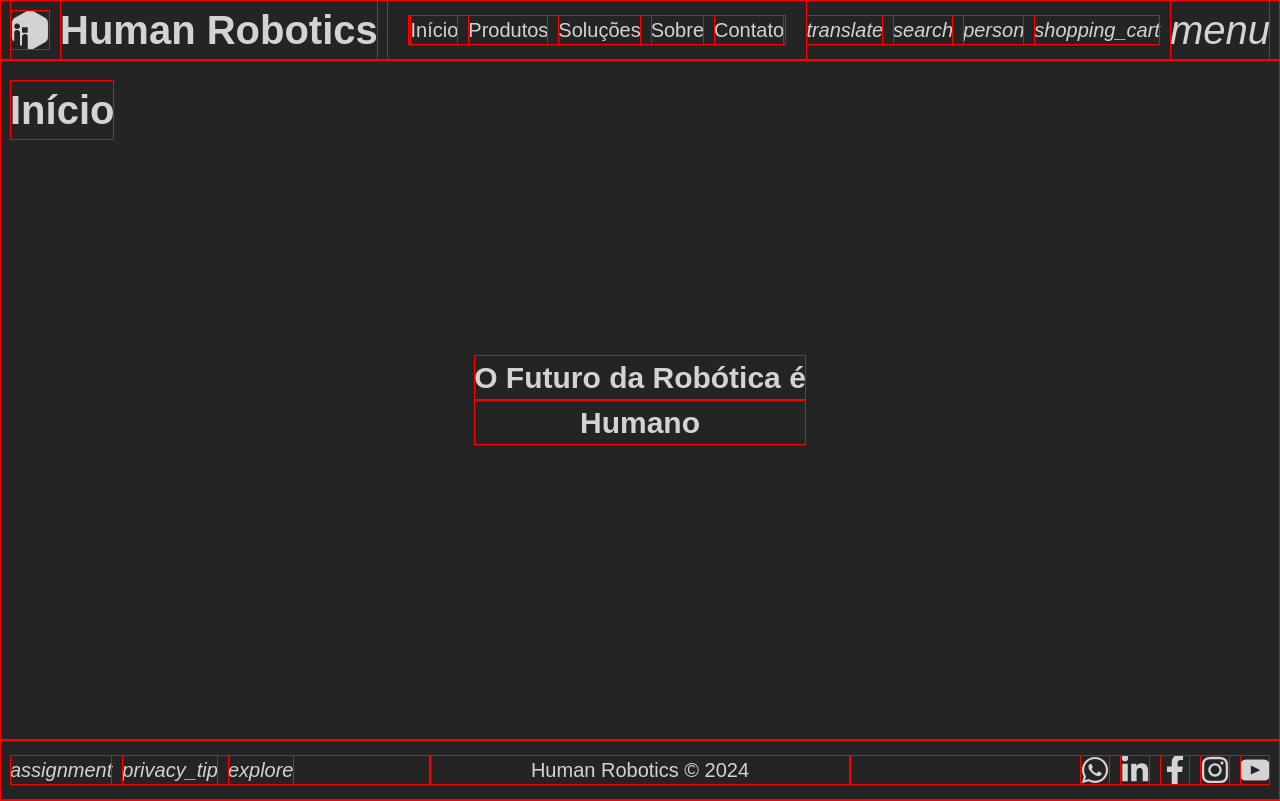
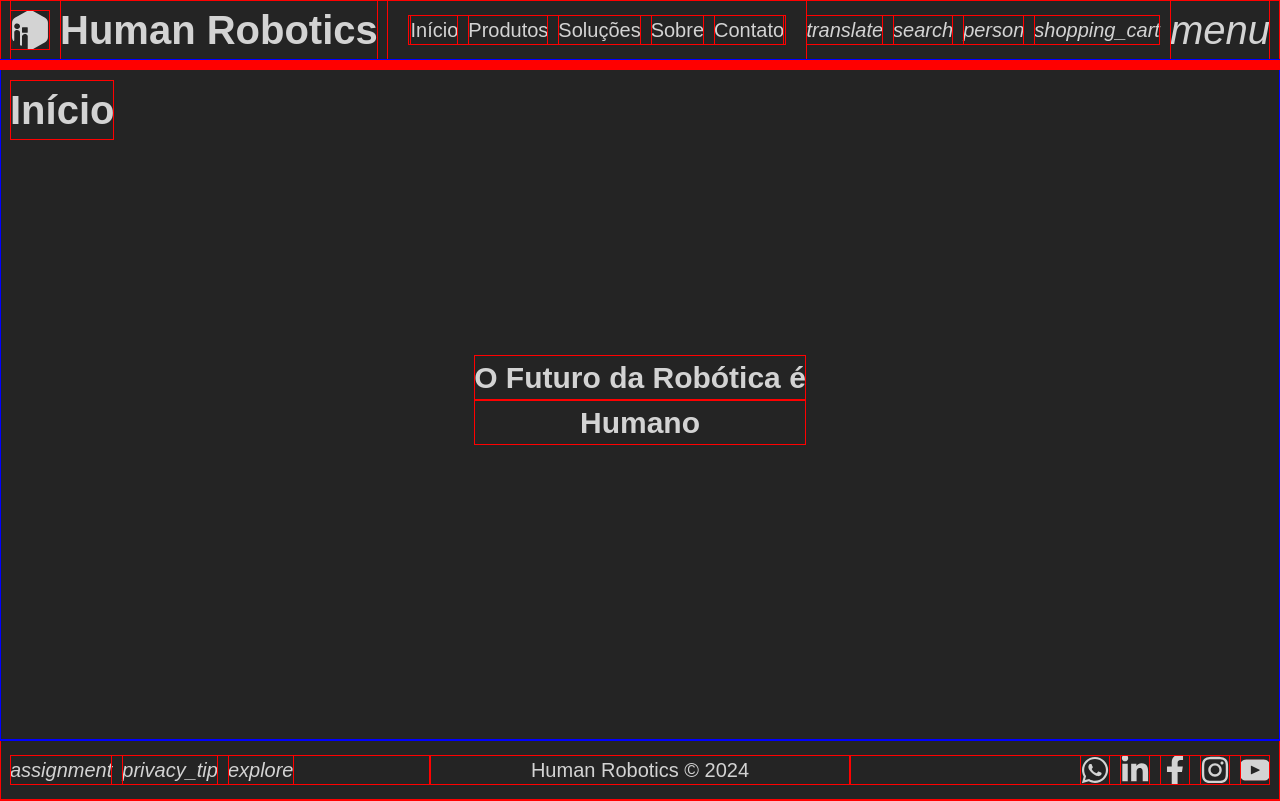
Before and after one commit to Tarranzilla/00_PRAGWORKS_2024, a React (Vite) app in the folder pragworks24/: page / in a window 1280 px wide. Shown: the top 801 px of the page. Built offline with nearby package versions, Linux system fonts and the light colour scheme.

Commit message:
Framer Motion Update

```diff
--- a/pragworks24/package.json
+++ b/pragworks24/package.json
@@ -11,6 +11,7 @@
     },
     "dependencies": {
         "@material-design-icons/font": "^0.14.13",
+        "framer-motion": "^10.16.4",
         "react": "^18.2.0",
         "react-dom": "^18.2.0"
     },
--- a/pragworks24/src/App.tsx
+++ b/pragworks24/src/App.tsx
@@ -1,4 +1,10 @@
 // Vanilla React Imports
+import { useState } from "react";
+
+//Framer Motion Imports
+import { motion as m, AnimatePresence, useScroll, useMotionValue } from "framer-motion";
+
+// Icons Imports
 import Icon_HumanRobotics from "./components/icons/Icon_HumanRobotics";
 import Icon_Whatsapp from "./components/icons/Icon_Whatsapp";
 import Icon_Linkedin from "./components/icons/Icon_Linkedin";
@@ -7,9 +13,20 @@ import Icon_Instagram from "./components/icons/Icon_Instagram";
 import Icon_Youtube from "./components/icons/Icon_Youtube";
 
 function App() {
+    // const [state, setState] = useState(initialState);
+
+    const [isSearchBarOpen, setIsSearchBarOpen] = useState(false);
+
+    function toggleSearchBar() {
+        setIsSearchBarOpen(!isSearchBarOpen);
+    }
+
+    const { scrollYProgress } = useScroll();
+
     return (
         <>
-            <div className="Navbar">
+            <AnimatePresence mode="popLayout">
+                <div className="Navbar" key={"navbar_key"}>
                     <a href="#" className="Nav_Logo_Container undecorated">
                         <Icon_HumanRobotics />
                         <h1 className="Nav_Logotype">Human Robotics</h1>
@@ -37,7 +54,7 @@ function App() {
                             <a href="#idioma" className="Nav_Tool undecorated" title="Idioma">
                                 <i className="material-icons hoverable">translate</i>
                             </a>
-                        <a href="#busca" className="Nav_Tool undecorated" title="Busca">
+                            <a href="#busca" className="Nav_Tool undecorated" title="Busca" onClick={toggleSearchBar}>
                                 <i className="material-icons hoverable">search</i>
                             </a>
                             <a href="#perfil" className="Nav_Tool undecorated" title="Perfil">
@@ -52,7 +69,38 @@ function App() {
                         </a>
                     </div>
                 </div>
-            <div className="LP_Section" id="inicio">
+                <div className="Section_Observer" key={"section_observer_key"}></div>
+
+                {isSearchBarOpen && (
+                    <m.div
+                        layout
+                        initial={{ opacity: 0, x: "-100vw" }}
+                        whileInView={{ opacity: 1, x: 0 }}
+                        className="Search_Container"
+                        key={"searchbar_key"}
+                    >
+                        <div className="Search_Bar hoverable">
+                            <input className="Search_Bar_Input" type="text" placeholder="O que você procura?" />
+                            <button className="Search_Btn hoverable">
+                                <i className="material-icons">search</i>
+                            </button>
+                        </div>
+                        <button className="Close_Btn hoverable" onClick={toggleSearchBar}>
+                            <i className="material-icons">close</i>
+                        </button>
+                    </m.div>
+                )}
+
+                <m.div className="progress-bar" style={{ scaleX: scrollYProgress }} key={"progress_bar_key"} />
+
+                <m.div
+                    initial={{ opacity: 0 }}
+                    whileInView={{ opacity: 1 }}
+                    transition={{ duration: 1.0, type: "tween" }}
+                    className="LP_Section"
+                    id="inicio"
+                    key={"inicio_key"}
+                >
                     <h1 className="LP_Section_Title">Início</h1>
                     <div className="card_auto_slider" id="auto_slider_blogPosts"></div>
                     <div className="Brand_Declaration">
@@ -60,9 +108,18 @@ function App() {
                         <h2>Humano</h2>
                     </div>
                     <div className="card_auto_slider" id="auto_slider_partners"></div>
-            </div>
-            <div className="Section_Divider" id="SD01"></div>
-            <div className="LP_Section" id="produtos">
+                </m.div>
+
+                <div className="Section_Divider" id="SD01" key={"SD01_key"}></div>
+
+                <m.div
+                    initial={{ opacity: 0 }}
+                    whileInView={{ opacity: 1 }}
+                    transition={{ duration: 1.0, type: "tween" }}
+                    className="LP_Section"
+                    id="produtos"
+                    key={"produtos_key"}
+                >
                     <h1 className="LP_Section_Title">Produtos</h1>
                     <div className="Products_Container" id="produtos-robos" title="Robôs">
                         <div className="Product_Card">
@@ -129,9 +186,18 @@ function App() {
                         <button>Serviços</button>
                         <button>Experiências</button>
                     </div>
-            </div>
-            <div className="Section_Divider" id="SD02"></div>
-            <div className="LP_Section" id="solucoes">
+                </m.div>
+
+                <div className="Section_Divider" id="SD02" key={"SD02_key"}></div>
+
+                <m.div
+                    initial={{ opacity: 0 }}
+                    whileInView={{ opacity: 1 }}
+                    transition={{ duration: 1.0, type: "tween" }}
+                    className="LP_Section"
+                    id="solucoes"
+                    key={"solucoes_key"}
+                >
                     <h1 className="LP_Section_Title">Soluções</h1>
                     <div className="Solutions_Container">
                         <div className="Solution_Card">
@@ -160,9 +226,18 @@ function App() {
                         <button>Inspeção</button>
                         <button>Transporte</button>
                     </div>
-            </div>
-            <div className="Section_Divider" id="SD03"></div>
-            <div className="LP_Section" id="sobre">
+                </m.div>
+
+                <div className="Section_Divider" id="SD03" key={"SD03_key"}></div>
+
+                <m.div
+                    initial={{ opacity: 0 }}
+                    whileInView={{ opacity: 1 }}
+                    transition={{ duration: 1.0, type: "tween" }}
+                    className="LP_Section"
+                    id="sobre"
+                    key={"sobre_key"}
+                >
                     <h1 className="LP_Section_Title">Sobre</h1>
                     <div className="Abouts_Container">
                         <div className="About_Card">
@@ -203,9 +278,18 @@ function App() {
                         <button>História da Robótica</button>
                         <button>Blog</button>
                     </div>
-            </div>
-            <div className="Section_Divider" id="SD04"></div>
-            <div className="LP_Section" id="contato">
+                </m.div>
+
+                <div className="Section_Divider" id="SD04" key={"SD04_key"}></div>
+
+                <m.div
+                    initial={{ opacity: 0 }}
+                    whileInView={{ opacity: 1 }}
+                    transition={{ duration: 1.0, type: "tween" }}
+                    className="LP_Section"
+                    id="contato"
+                    key={"contato_key"}
+                >
                     <h1 className="LP_Section_Title">Contato</h1>
                     <div className="Contact_Container">
                         <h2>Entre em Contato, estamos a disposição!</h2>
@@ -222,9 +306,18 @@ function App() {
                             </form>
                         </div>
                     </div>
-            </div>
-            <div className="Section_Divider" id="SD05"></div>
-            <div className="LP_Section" id="menu">
+                </m.div>
+
+                <div className="Section_Divider" id="SD05" key={"SD05_key"}></div>
+
+                <m.div
+                    initial={{ opacity: 0 }}
+                    whileInView={{ opacity: 1 }}
+                    transition={{ duration: 1.0, type: "tween" }}
+                    className="LP_Section"
+                    id="menu"
+                    key={"menu_key"}
+                >
                     <h1 className="LP_Section_Title">Menu</h1>
                     <div className="Menu_Container">
                         <div className="Menu_Main_List">
@@ -234,9 +327,11 @@ function App() {
                             <h2>Contato</h2>
                         </div>
                     </div>
-            </div>
-            <div className="Section_Divider" id="SD06"></div>
-            <div className="Footer">
+                </m.div>
+
+                <div className="Section_Divider" id="SD06" key={"SD06_key"}></div>
+
+                <div className="Footer" key={"Footer_key"}>
                     <div className="Footer_Actions_Container">
                         <a href="#termos-e-condicoes" className="Footer_Action hoverable undecorated" title="Termos e Condições">
                             <i className="material-icons">assignment</i>
@@ -264,6 +359,7 @@ function App() {
                         <Icon_Youtube />
                     </div>
                 </div>
+            </AnimatePresence>
         </>
     );
 }
--- a/pragworks24/src/index.css
+++ b/pragworks24/src/index.css
@@ -202,6 +202,46 @@ body {
     fill: var(--text-color);
 }
 
+.Section_Observer {
+    z-index: 101;
+    position: fixed;
+    top: 3rem;
+    left: 0;
+    width: 100%;
+    height: calc(100vh - 6rem);
+    outline: 2px solid blue;
+    pointer-events: none;
+}
+
+.Search_Container {
+    z-index: 99;
+    position: fixed;
+    top: 3rem;
+    left: 0;
+    width: 100%;
+    height: calc(100vh - 6rem);
+    display: flex;
+    flex-direction: column;
+    align-items: center;
+    justify-content: center;
+    gap: var(--gap);
+    padding: var(--gap);
+    backdrop-filter: blur(10px);
+}
+
+.Search_Bar {
+    display: flex;
+    flex-direction: row;
+    align-items: center;
+    justify-content: center;
+    gap: var(--gap);
+    padding: var(--gap);
+}
+
+.Search_Bar_Input {
+    padding: var(--small_gap);
+}
+
 .Section_Divider {
     width: 100%;
     height: 25vh;
@@ -254,3 +294,37 @@ body {
     padding: var(--gap);
     border-radius: var(--gap);
 }
+
+.Close_Btn {
+    z-index: 99;
+    position: absolute;
+    top: var(--gap);
+    right: var(--gap);
+    display: flex;
+    flex-direction: row;
+    align-items: center;
+    justify-content: center;
+    cursor: pointer;
+}
+
+.Search_Btn {
+    display: flex;
+    flex-direction: row;
+    align-items: center;
+    justify-content: center;
+    cursor: pointer;
+    padding: var(--small_gap);
+    border-radius: 50%;
+}
+
+.progress-bar {
+    z-index: 101;
+    position: fixed;
+    top: 3rem;
+    left: 0;
+    width: 100%;
+    height: 10px;
+    background-color: red;
+    transform-origin: 0%;
+    outline: none;
+}
```
Also changed, not shown: pragworks24/src/context/main-context.tsx (added), 1 other file (tests, documents, lock files or other folders). Lines whose indentation alone changed are shown as unchanged.
